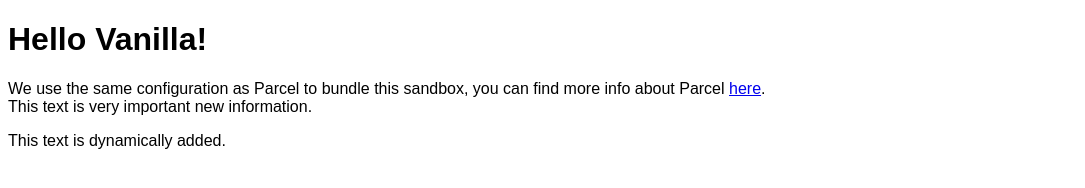
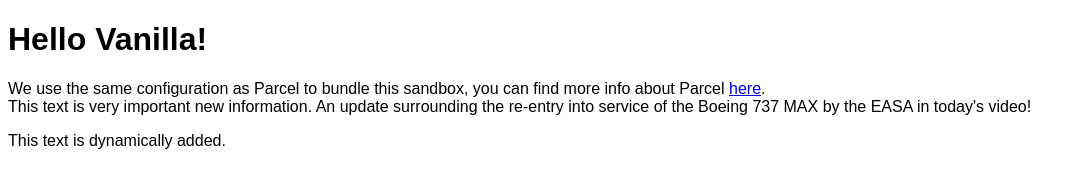
Before and after one commit to 4nds/stackoverflow, a plain HTML site: page index.html in a window 1280 px wide. Shown: the whole page, without its empty margins (0-1085 px from the left). Drawn offline with Linux system fonts and the light colour scheme.

Commit message:
Update index.html

```diff
--- a/index.html
+++ b/index.html
@@ -21,6 +21,7 @@
     </div>
 	<div>
       This text is very important new information.
+	An update surrounding the re-entry into service of the Boeing 737 MAX by the EASA in today's video!
 	</div>
     <div id="app"></div>
     <script>
```
